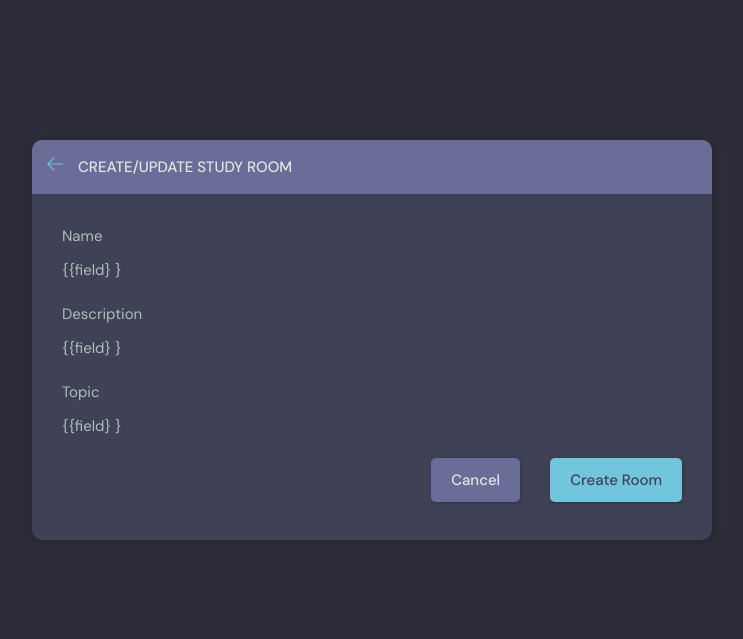
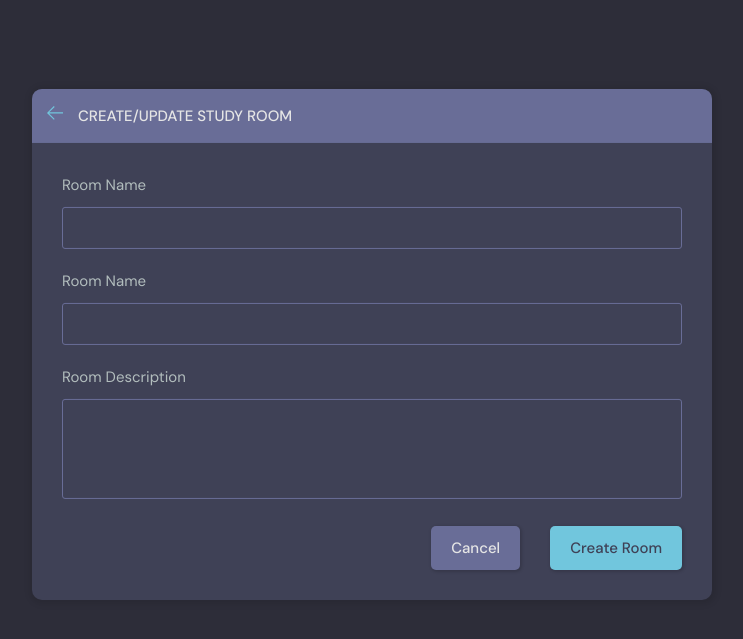
Before and after one commit to Hardikmaind/my-studybud, a Django app: page /create-room/ in a window 1280 px wide. Shown: the part 76-715 px from the top of the page, without its empty margins (268-1011 px from the left). Run offline with Django 4.2, Linux system fonts and the light colour scheme; a user stored in the database is signed in; data comes from the database, SQL or seed files in the repository; both versions use the stored data as it was after the commit.

Commit message:
added dynamically and autocomplete in create and edit/update  room..

```diff
--- a/studybud/base/templates/base/room_form.html
+++ b/studybud/base/templates/base/room_form.html
@@ -1,7 +1,4 @@
-
-{% extends 'main.html' %}
-{% block content %}
-
+{% extends 'main.html' %} {% block content %}
 
 <main class="create-room layout">
   <div class="container">
@@ -9,11 +6,17 @@
       <div class="layout__boxHeader">
         <div class="layout__boxTitle">
           <a href="{% url 'home' %}">
-              <svg version="1.1" xmlns="http://www.w3.org/2000/svg" width="32" height="32" viewBox="0 0 32 32">
+            <svg
+              version="1.1"
+              xmlns="http://www.w3.org/2000/svg"
+              width="32"
+              height="32"
+              viewBox="0 0 32 32"
+            >
               <title>arrow-left</title>
               <path
-                  d="M13.723 2.286l-13.723 13.714 13.719 13.714 1.616-1.611-10.96-10.96h27.625v-2.286h-27.625l10.965-10.965-1.616-1.607z">
-                </path>
+                d="M13.723 2.286l-13.723 13.714 13.719 13.714 1.616-1.611-10.96-10.96h27.625v-2.286h-27.625l10.965-10.965-1.616-1.607z"
+              ></path>
             </svg>
           </a>
           <h3>Create/Update Study Room</h3>
@@ -22,14 +25,29 @@
       <div class="layout__body">
         <form class="form" action="#" method="POST">
           {% csrf_token %}
-            {% for field in form %}
+
           <div class="form__group">
-              <label for="room_name">{{field.label}}</label>
-              {{field}  }
+            <label for="room_topic">Room Name</label>
+            <input required type="text" list="topic-list" name="topic" />
+            <!-- The <datalist> tag is used to provide an "autocomplete" feature for <input> elements. Users will see a drop-down list of pre-defined options as they input data. -->
+            <datalist id="topic-list">
+              <select id="room_topic">
+                {% for topic in topics %}
+                <option vallue="{{topic.name}}">{{topic.name}}</option>
+                {% endfor %}
+              </select>
+            </datalist>
+          </div>
 
-              <!-- <input id="room_name" name="room_name" type="text" placeholder="E.g. Mastering Python + Django" /> -->
+          <div class="form__group">
+            <label for="room_name">Room Name</label>
+            {{form.name}}
           </div>
-            {% endfor %}
+
+          <div class="form__group">
+            <label for="room_description">Room Description</label>
+            {{form.description}}
+          </div>
 
           <!-- <div class="form__group">
               <label for="room_topic">Topic</label>
@@ -44,8 +62,6 @@
 
             </div> -->
 
-
-
           <div class="form__action">
             <a class="btn btn--dark" href="index.html">Cancel</a>
             <button class="btn btn--main" type="submit">Create Room</button>
--- a/studybud/base/views.py
+++ b/studybud/base/views.py
@@ -60,23 +60,36 @@ def userProfile(request, pk):
 @login_required(login_url='login')
 def createRoom(request):
     form = RoomForm()
+    topics=Topic.objects.all()      #here i have taken all the topics from the Topics table/Model
+
     if request.method == 'POST':
-        form = RoomForm(request.POST)
-        if form.is_valid():
-            room = form.save(commit=False)
+        topic_name=request.POST.get('topic')
+        topic,created=Topic.objects.get_or_create(name=topic_name)
 
-            room.host = request.user
-            room.save()
-            return redirect('home')
+        Room.objects.create(
+            host=request.user,
+            topic=topic,
+            name=request.POST.get('name'),
+            description=request.POST.get('description')
+        )
+        return redirect('home')
 
-    return render(request, 'base/room_form.html', context={'form': form})
+
+        # form = RoomForm(request.POST)
+        # if form.is_valid():
+        #     room = form.save(commit=False)
+        #     room.host = request.user
+        #     room.save()
+
+
+    return render(request, 'base/room_form.html', context={'form': form,'topics':topics})
 
 
 @login_required(login_url='login')
 def updateRoom(request, pk):
     room = Room.objects.get(id=pk)
     form = RoomForm(instance=room)
-
+    topics=Topic.objects.all()
     if request.user != room.host:
         return HttpResponse('You are not allowed here')
 
@@ -85,7 +98,7 @@ def updateRoom(request, pk):
         if form.is_valid():
             form.save()
             return redirect('home')
-    context = {'form': form}
+    context = {'form': form,'topics':topics}
     return render(request, 'base/room_form.html', context)
 
 
```
Also changed, not shown: studybud/db.sqlite3. Lines whose indentation alone changed are shown as unchanged.
